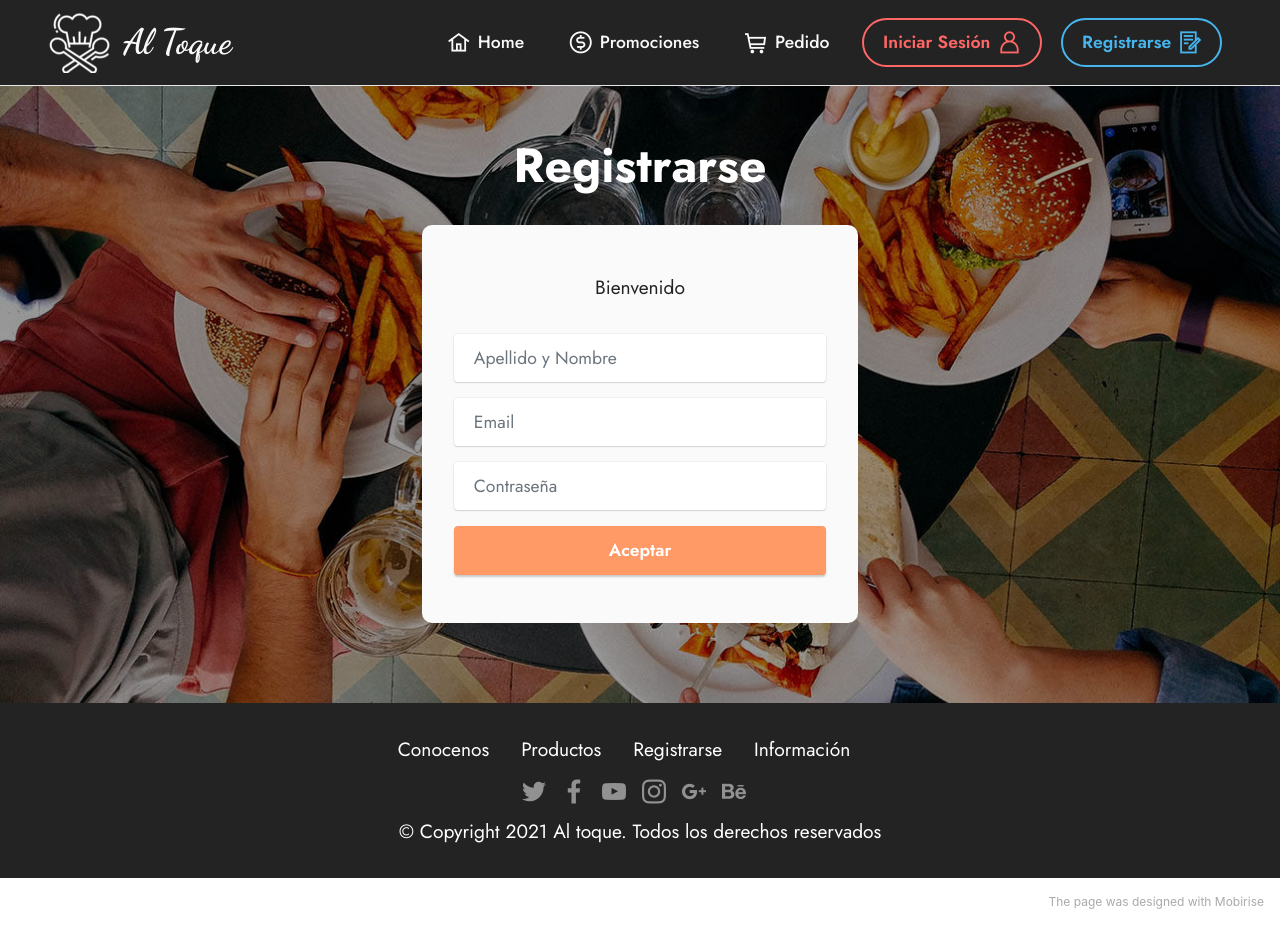
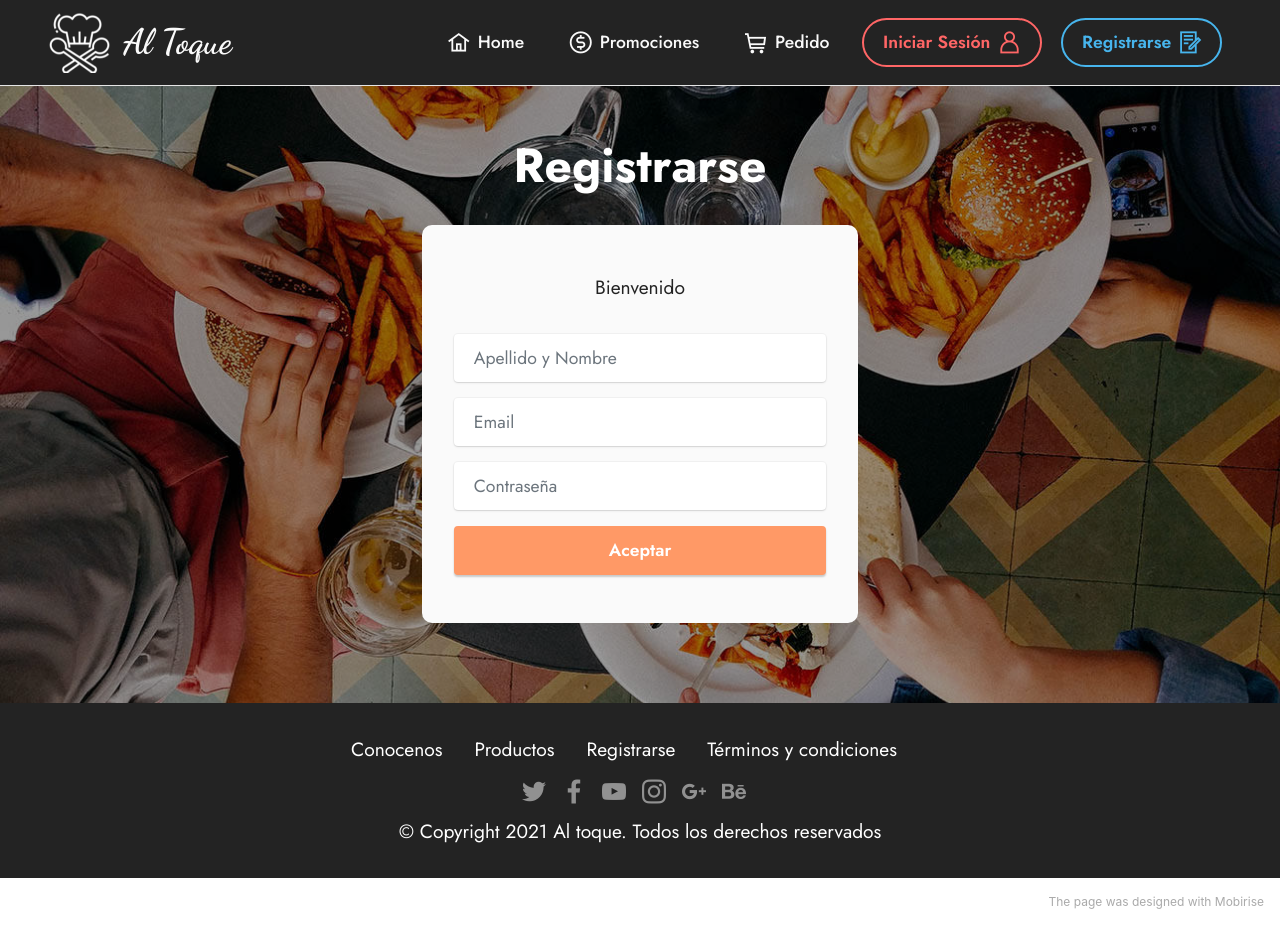
Before and after one commit to MarciaVelarde/alToque, a plain HTML site: page registrarse.html in a window 1280 px wide. Drawn offline with Linux system fonts and the light colour scheme; files whose address does not match are found by name.

Commit message:
nuevo cambio

```diff
--- a/registrarse.html
+++ b/registrarse.html
@@ -86,7 +86,7 @@
                     <div class="row">
                         <div hidden="hidden" data-form-alert="" class="alert alert-success col-12">¡Gracias por registrarte!</div>
                         <div hidden="hidden" data-form-alert-danger="" class="alert alert-danger col-12">Oops...! Datos
-                            erróneos !</div>
+                            erróneos!</div>
                     </div>
                     <div class="dragArea row">
                         <div class="col-lg-12 col-md-12 col-sm-12 form-group mb-3" data-for="name">
@@ -121,7 +121,7 @@
 
 
 
-                <li class="foot-menu-item mbr-fonts-style display-7">Conocenos</li><li class="foot-menu-item mbr-fonts-style display-7">Productos</li><li class="foot-menu-item mbr-fonts-style display-7">Registrarse</li><li class="foot-menu-item mbr-fonts-style display-7">Información</li><li class="foot-menu-item mbr-fonts-style display-7"></li></ul>
+                <li class="foot-menu-item mbr-fonts-style display-7">Conocenos</li><li class="foot-menu-item mbr-fonts-style display-7">Productos</li><li class="foot-menu-item mbr-fonts-style display-7">Registrarse</li><li class="foot-menu-item mbr-fonts-style display-7">Términos y condiciones</li><li class="foot-menu-item mbr-fonts-style display-7"></li></ul>
             </div>
             <div class="row social-row">
                 <div class="social-list align-right pb-2">
```
